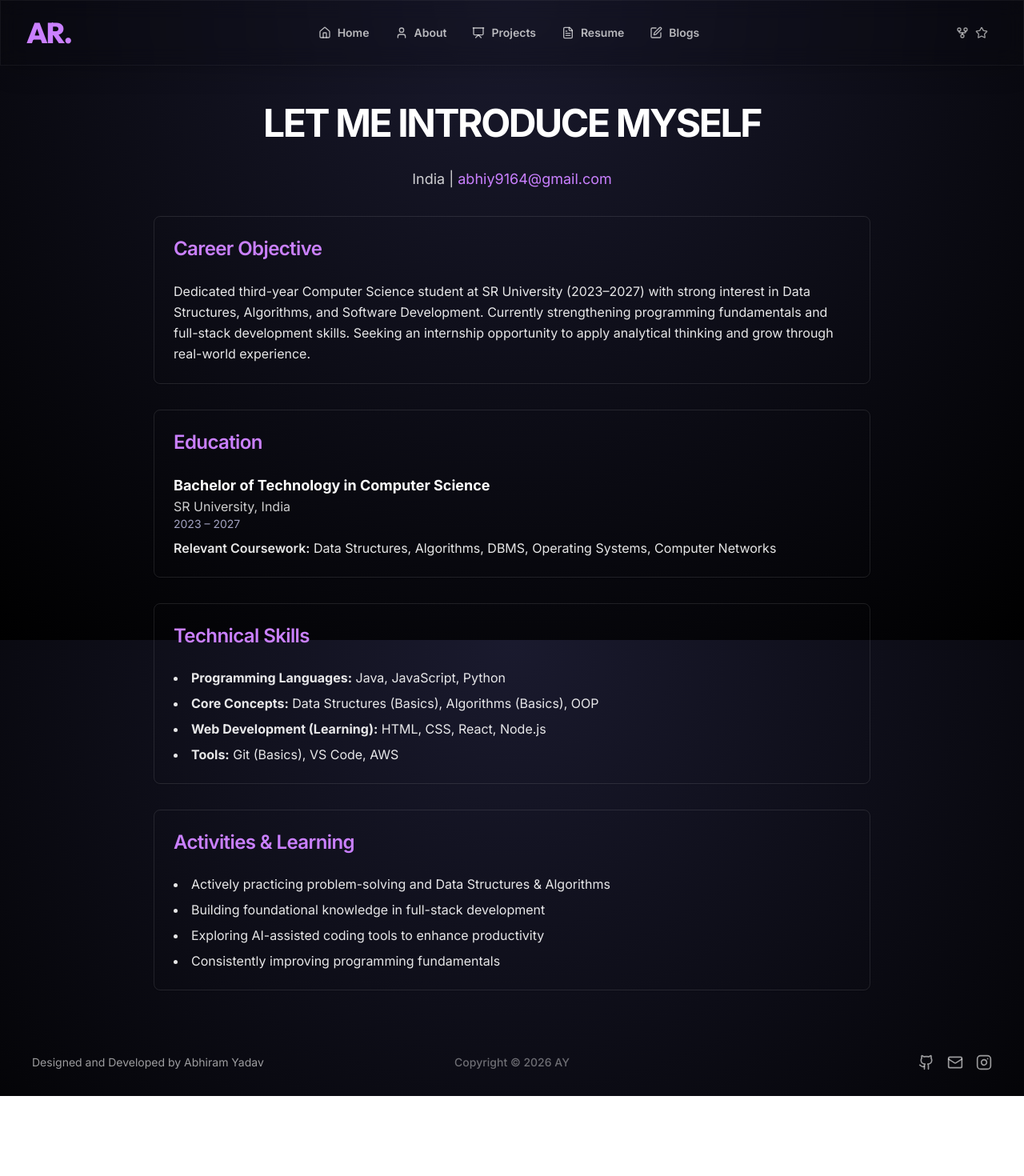
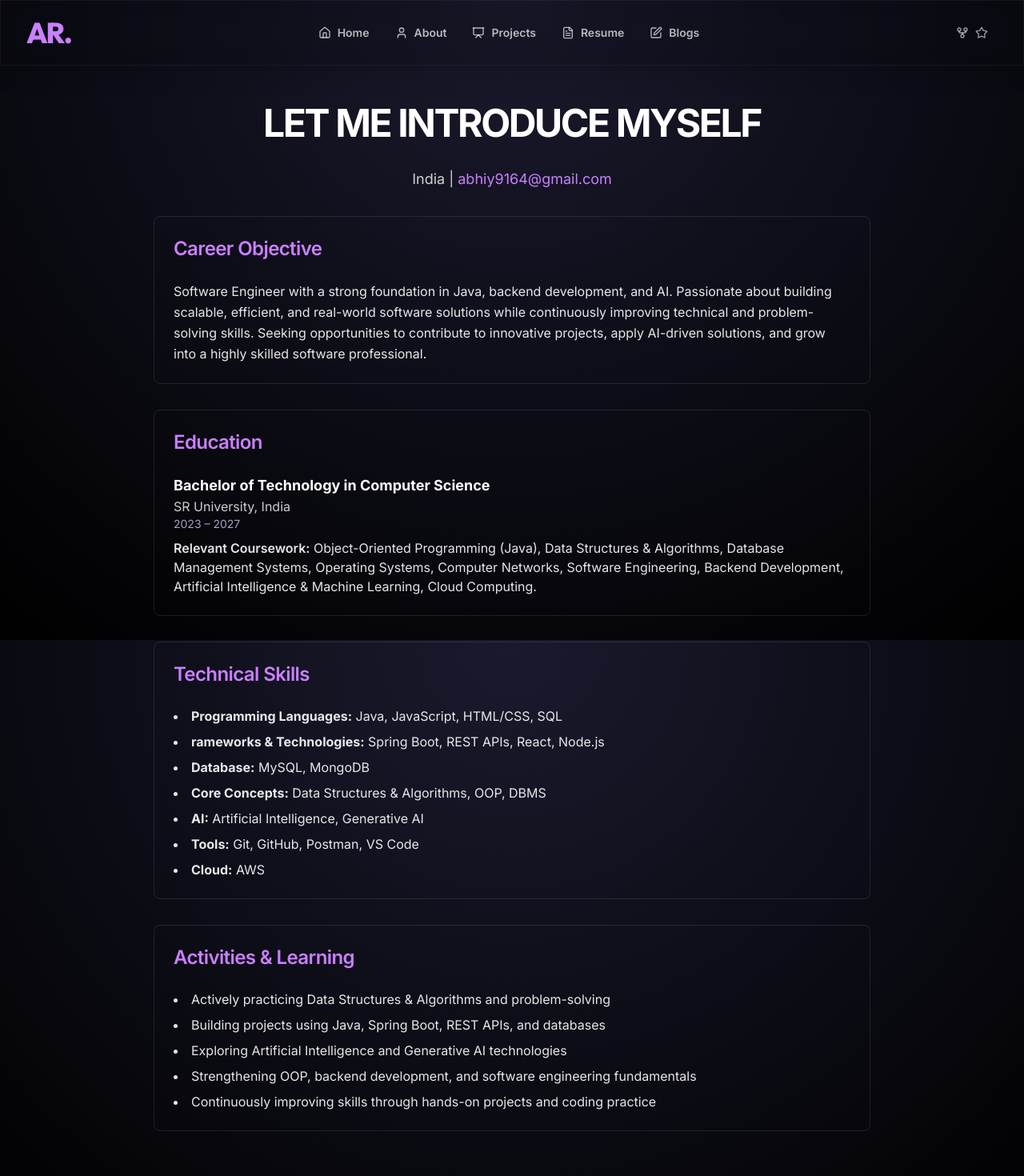
Before and after one commit to Abhiram0202/Portfolio, a Next.js app: page /about in a window 1280 px wide. Shown: the top 1470 px of the page at 80% size. Before the commit the page ends 1370 px from the top, so only its background shows below. Built offline with nearby package versions, Linux system fonts and the light colour scheme.

Commit message:
Updated Details

```diff
--- a/src/components/sections/about.tsx
+++ b/src/components/sections/about.tsx
@@ -30,10 +30,7 @@ export function AboutSection() {
           </CardHeader>
           <CardContent>
             <p className="text-foreground/90 leading-relaxed">
-              Dedicated third-year Computer Science student at SR University (2023–2027) with strong
-              interest in Data Structures, Algorithms, and Software Development. Currently
-              strengthening programming fundamentals and full-stack development skills. Seeking an
-              internship opportunity to apply analytical thinking and grow through real-world experience.
+            Software Engineer with a strong foundation in Java, backend development, and AI. Passionate about building scalable, efficient, and real-world software solutions while continuously improving technical and problem-solving skills. Seeking opportunities to contribute to innovative projects, apply AI-driven solutions, and grow into a highly skilled software professional.
             </p>
           </CardContent>
         </Card>
@@ -48,8 +45,7 @@ export function AboutSection() {
               <p className="text-foreground/80">SR University, India</p>
               <p className="text-sm text-muted-foreground">2023 – 2027</p>
               <p className="mt-2 text-foreground/90">
-                <span className="font-semibold">Relevant Coursework:</span> Data Structures, Algorithms, DBMS, Operating Systems, Computer
-                Networks
+                <span className="font-semibold">Relevant Coursework:</span> Object-Oriented Programming (Java), Data Structures & Algorithms, Database Management Systems, Operating Systems, Computer Networks, Software Engineering, Backend Development, Artificial Intelligence & Machine Learning, Cloud Computing.
               </p>
             </div>
           </CardContent>
@@ -62,16 +58,25 @@ export function AboutSection() {
           <CardContent>
             <ul className="list-disc list-inside space-y-2 text-foreground/90">
               <li>
-                <strong>Programming Languages:</strong> Java, JavaScript, Python
+                <strong>Programming Languages:</strong> Java, JavaScript, HTML/CSS, SQL
               </li>
               <li>
-                <strong>Core Concepts:</strong> Data Structures (Basics), Algorithms (Basics), OOP
+                <strong>rameworks & Technologies:</strong> Spring Boot, REST APIs, React, Node.js
               </li>
               <li>
-                <strong>Web Development (Learning):</strong> HTML, CSS, React, Node.js
+                <strong>Database:</strong> MySQL, MongoDB
               </li>
               <li>
-                <strong>Tools:</strong> Git (Basics), VS Code, AWS
+                <strong>Core Concepts:</strong> Data Structures & Algorithms, OOP, DBMS
+              </li>
+              <li>
+                <strong>AI:</strong> Artificial Intelligence, Generative AI
+              </li>
+              <li>
+                <strong>Tools:</strong> Git, GitHub, Postman, VS Code
+              </li>
+              <li>
+                <strong>Cloud:</strong> AWS
               </li>
             </ul>
           </CardContent>
@@ -83,10 +88,11 @@ export function AboutSection() {
           </CardHeader>
           <CardContent>
             <ul className="list-disc list-inside space-y-2 text-foreground/90">
-              <li>Actively practicing problem-solving and Data Structures & Algorithms</li>
-              <li>Building foundational knowledge in full-stack development</li>
-              <li>Exploring AI-assisted coding tools to enhance productivity</li>
-              <li>Consistently improving programming fundamentals</li>
+              <li>Actively practicing Data Structures & Algorithms and problem-solving</li>
+              <li>Building projects using Java, Spring Boot, REST APIs, and databases</li>
+              <li>Exploring Artificial Intelligence and Generative AI technologies</li>
+              <li>Strengthening OOP, backend development, and software engineering fundamentals</li>
+              <li>Continuously improving skills through hands-on projects and coding practice</li>
             </ul>
           </CardContent>
         </Card>
```
